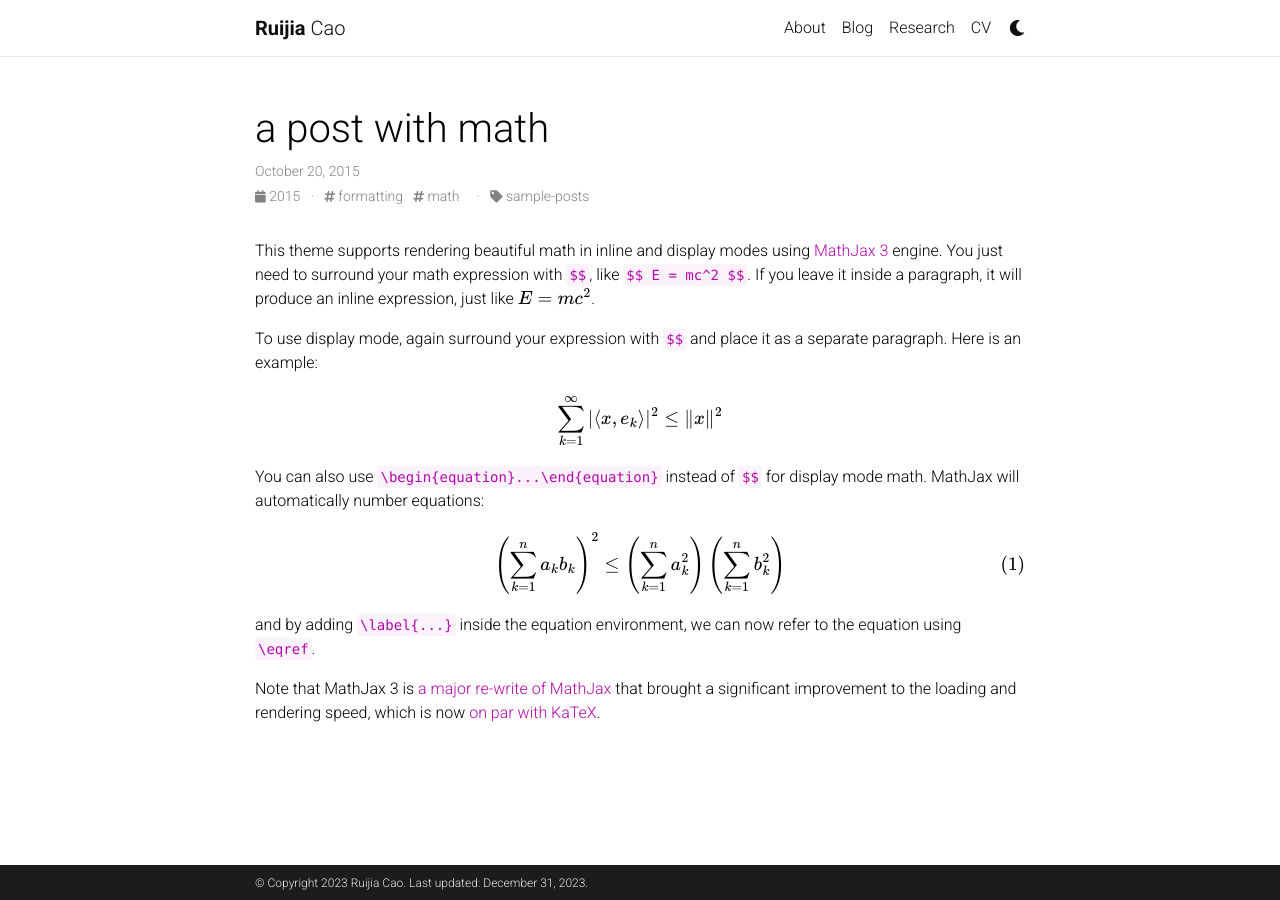
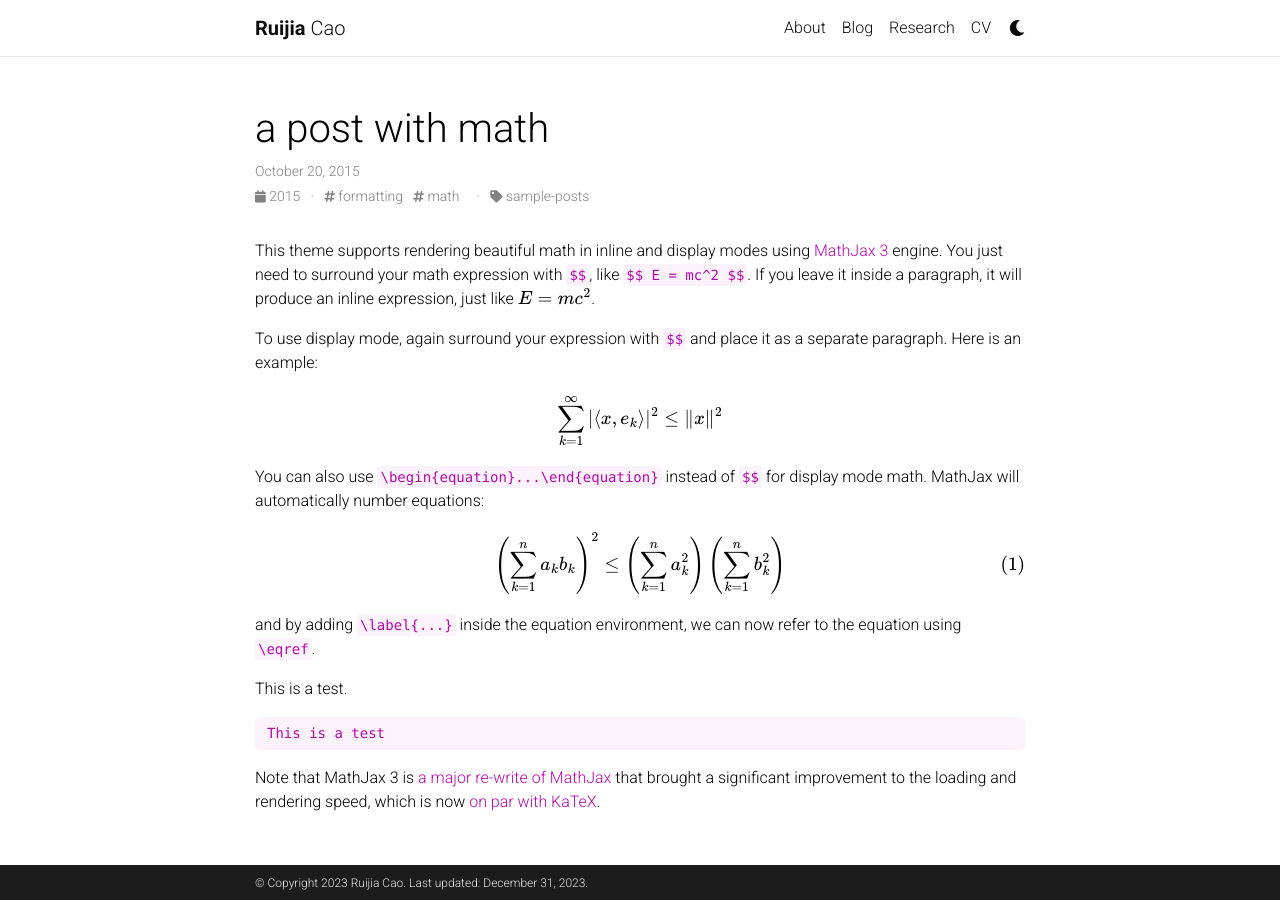
Before and after one commit to ruijiacao/ruijiacao.github.io, a Jekyll site: the page built from _posts/2015-10-20-math.md, in a window 1280 px wide. Built offline with Jekyll 4.4.1, drawn with Linux system fonts in a browser that asks for light colours; comment, search, counter and statistics services are not loaded; a style sheet for code colours, icons or effects is not loaded.

````diff
--- a/_posts/2015-10-20-math.md
+++ b/_posts/2015-10-20-math.md
@@ -41,4 +41,9 @@
 
 and by adding `\label{...}` inside the equation environment, we can now refer to the equation using `\eqref`.
 
+This is a test.
+```example
+This is a test
+```
+
 Note that MathJax 3 is [a major re-write of MathJax](https://docs.mathjax.org/en/latest/upgrading/whats-new-3.0.html) that brought a significant improvement to the loading and rendering speed, which is now [on par with KaTeX](http://www.intmath.com/cg5/katex-mathjax-comparison.php).
````
